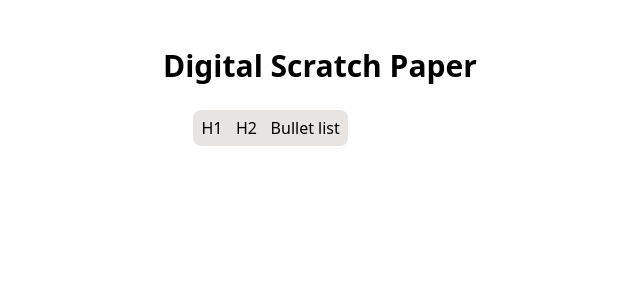
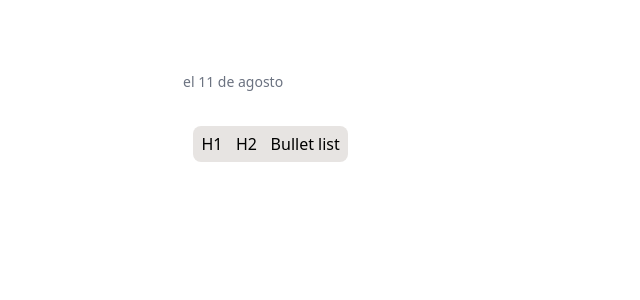
Before and after one commit to jsjoeio/scrtch-prj, a React (Vite) app: page / in a window 1280 px wide. Shown: the top 300 px of the page, without its empty margins (77-717 px from the left). Built offline with nearby package versions, Linux system fonts and the light colour scheme.

Commit message:
feat: add date in spanish

```diff
--- a/src/App.tsx
+++ b/src/App.tsx
@@ -1,14 +1,17 @@
 import React from "react";
 import { TipTap } from "./components/TipTap";
+import { format } from "date-fns";
+import { es } from "date-fns/locale";
 
 const App: React.FC = () => {
+  const today = new Date();
+  const formattedDate = format(today, "d 'de' MMMM", { locale: es });
+
   return (
     <div className="flex items-center justify-center min-h-screen">
       <div className="max-w-4xl w-full">
         <div className="rounded-lg mx-2 my-2 h-[100vh] md:h-auto md:min-h-[800px] md:m-6 md:p-6">
-          <h1 className="text-3xl font-extrabold mb-6">
-            Digital Scratch Paper
-          </h1>
+          <h1 className="text-sm font-light mt-6 mb-8 ml-5 text-gray-500">{`el ${formattedDate}`}</h1>
           <TipTap />
         </div>
       </div>
```
